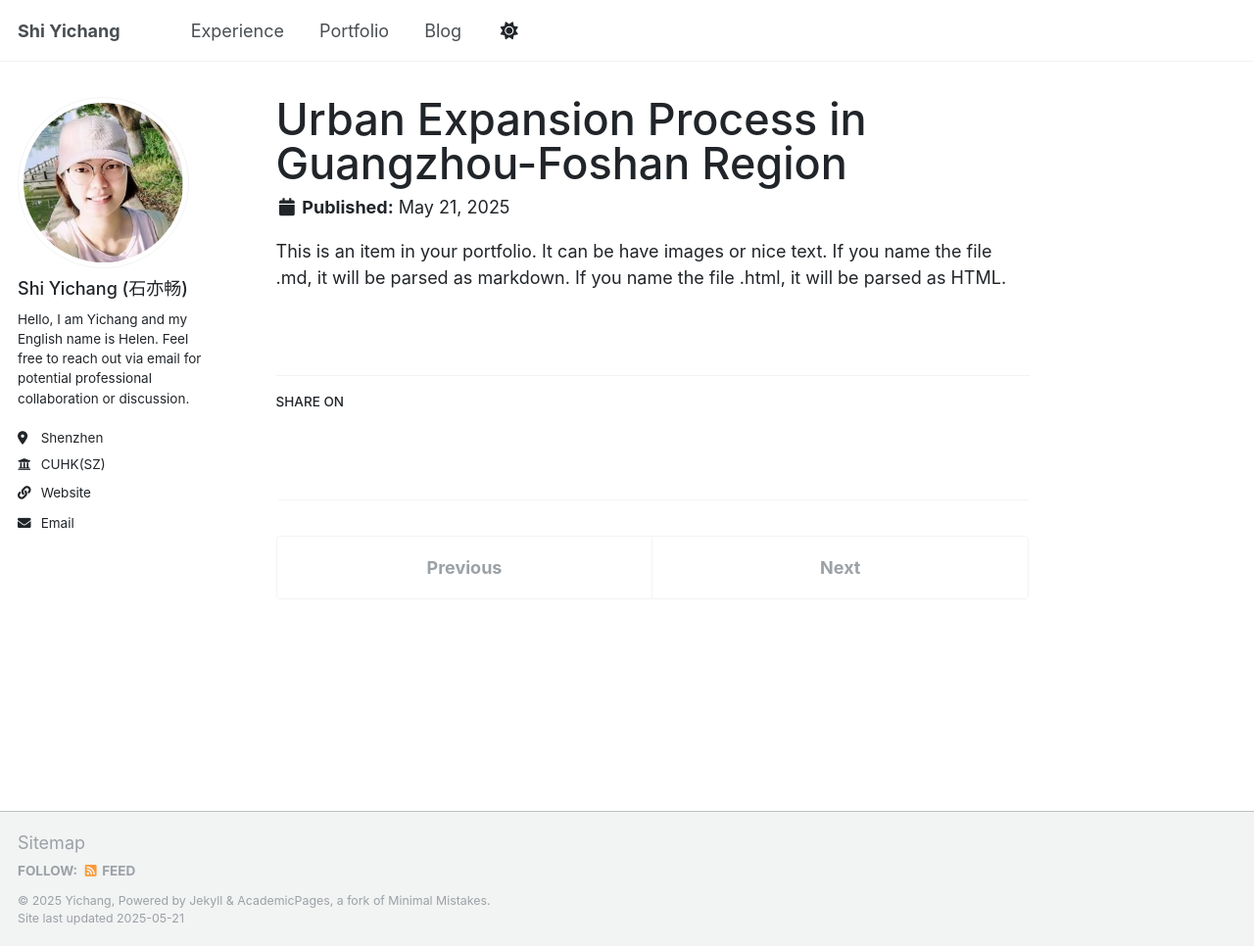
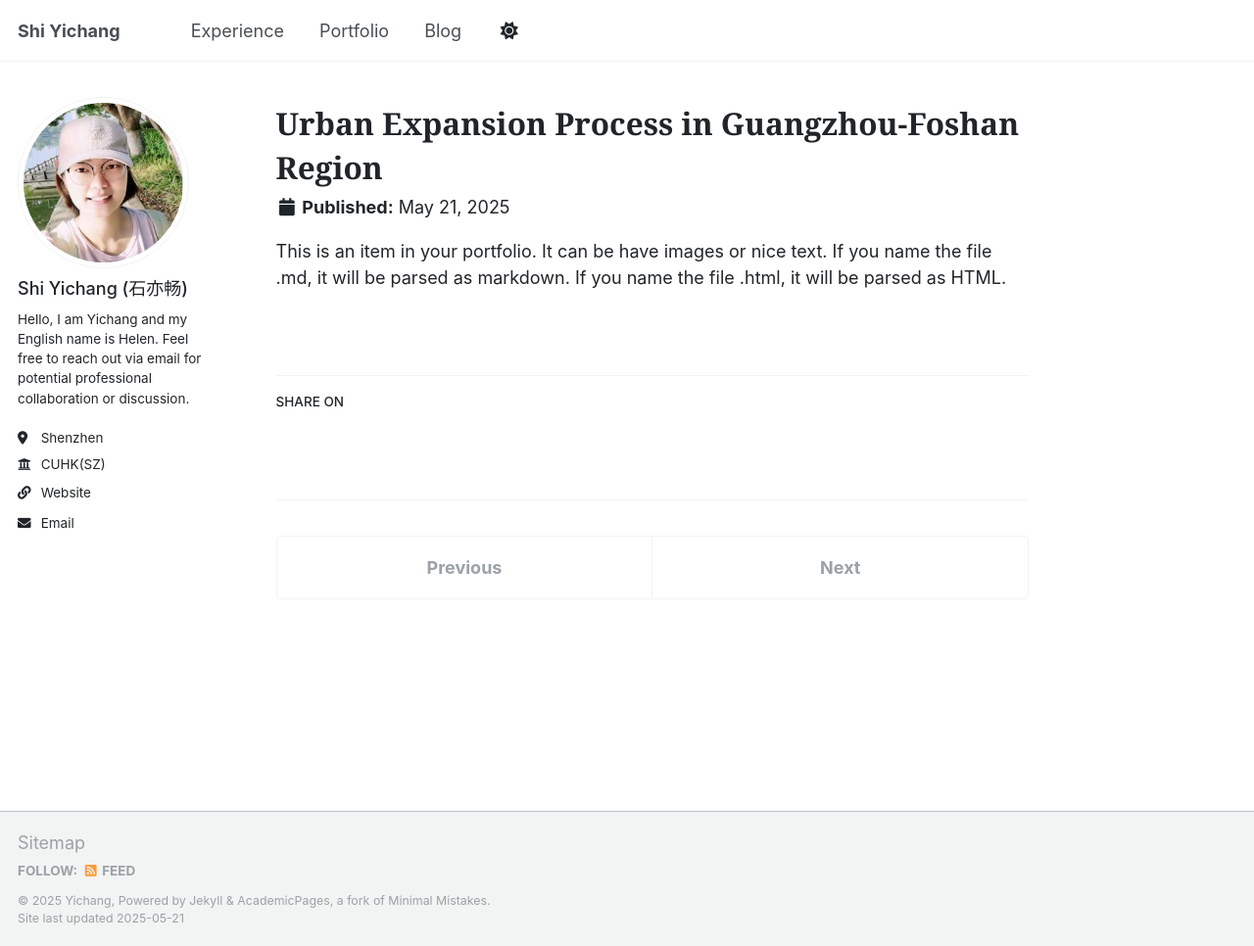
Before and after one commit to Helensyc/helensyc.github.io, a Jekyll site: the page built from _portfolio/portfolio-4.md, in a window 1280 px wide and 966 px high. Shown: the whole window at 98% size. Built offline with Jekyll 4.4.1, drawn with Linux system fonts in a browser that asks for light colours.

Commit message:
Update portfolio-4.md

```diff
--- a/_portfolio/portfolio-4.md
+++ b/_portfolio/portfolio-4.md
@@ -1,7 +1,7 @@
 ---
-title: "Urban Expansion Process in Guangzhou-Foshan Region"
+title: "<span style='font-family: Georgia, serif; font-weight: 600; font-size: 1.75rem;'>Urban Expansion Process in Guangzhou-Foshan Region</span>"
 excerpt: |
-  <div style="display: flex; align-items: flex-start; gap: 1rem;">
+  <div style="display: flex; align-items: flex-start; gap: 1rem; margin-top:1.5rem;">
     <img src="/images/expansion1.png" style="width: 45%; display: block; margin: 0;" />
     <p style="margin: 0; font-size: 0.95rem; line-height: 1.4;">
       The project initially derived from my bachelor's thesis. What inspires me most is that math functions can be used to depict the different forms and characteristics of cities, informing the dynamic change of urban expansion. In the project, I also provide the source of inspiration and related application by link.
```
